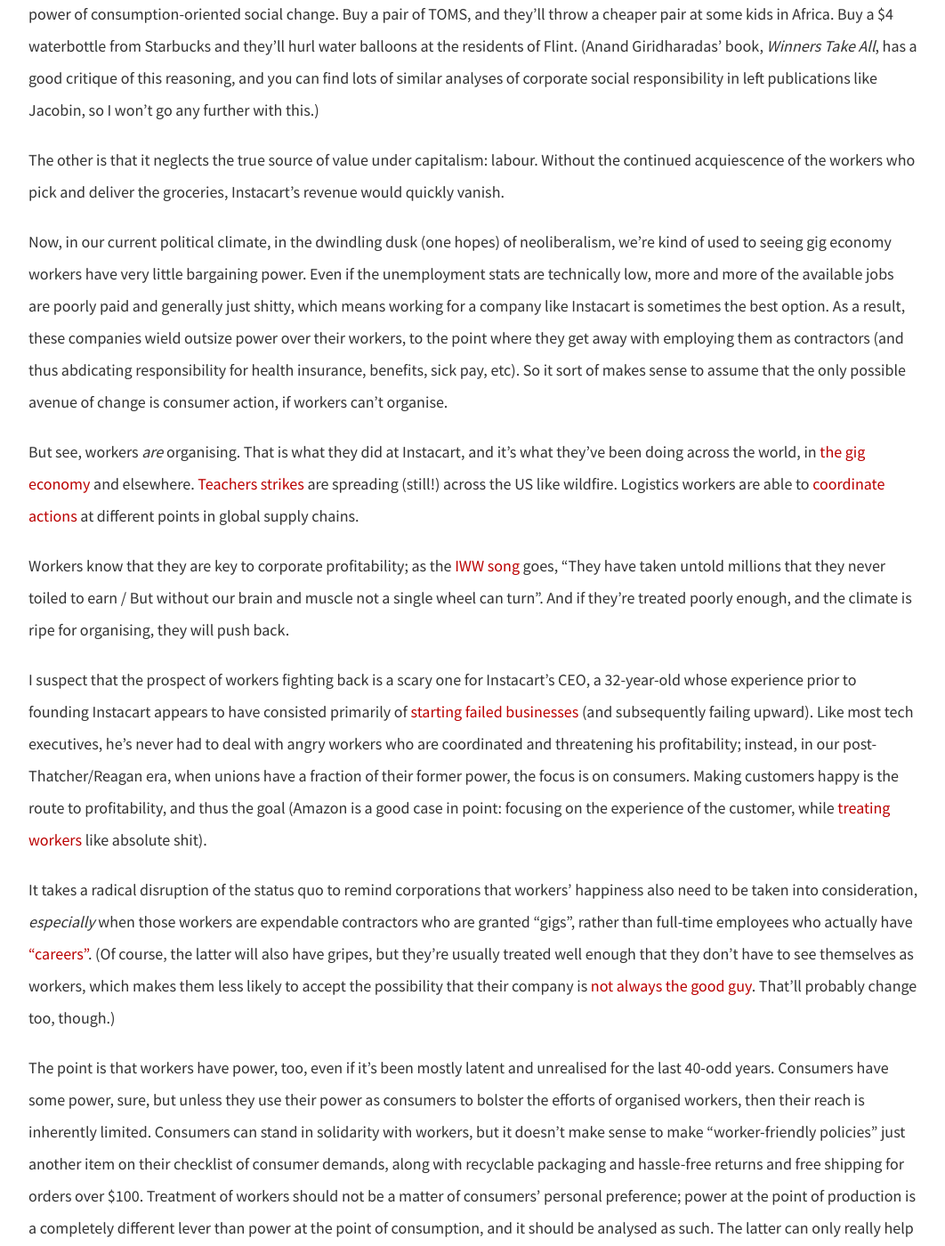
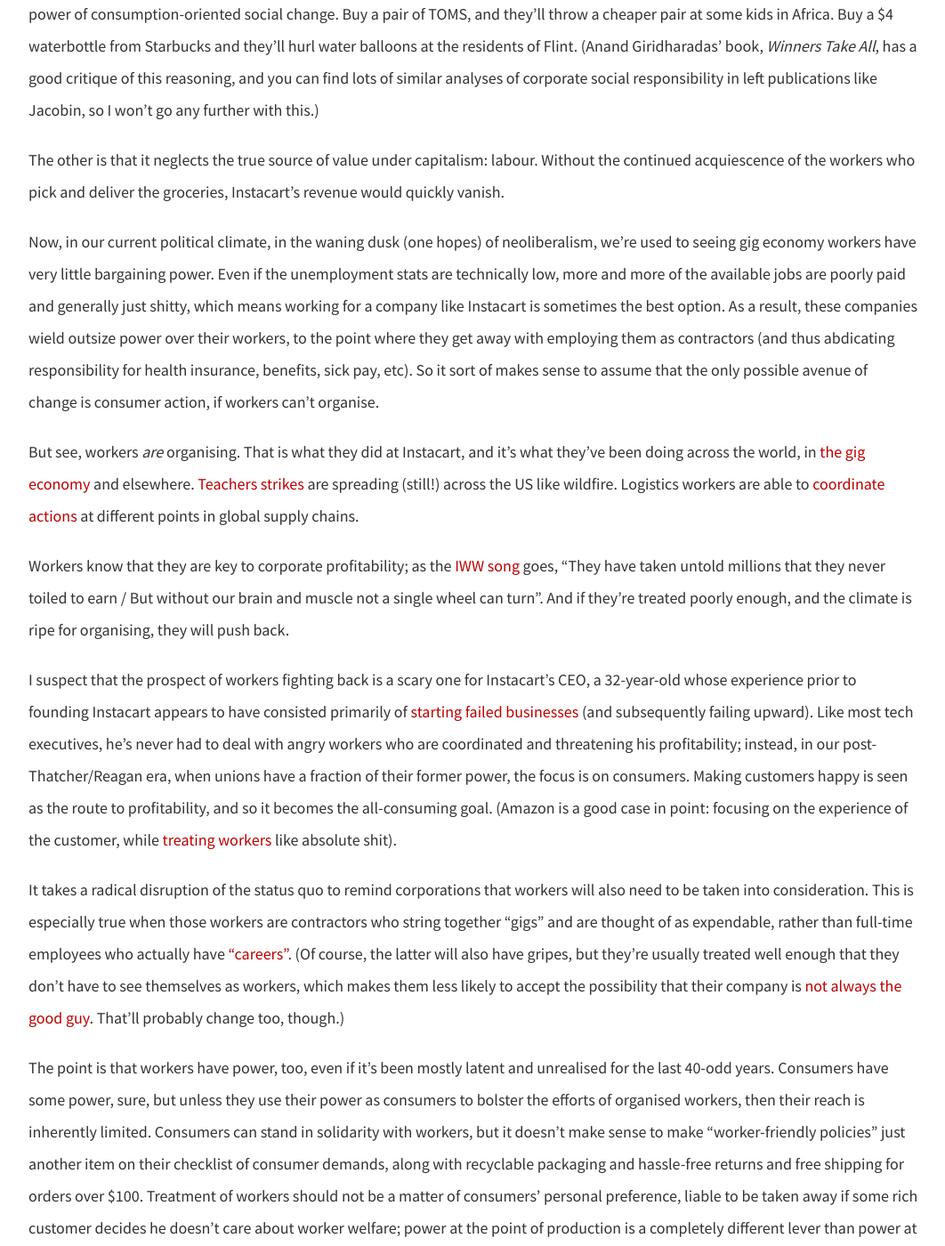
Before and after one commit to dellsystem/dellsystem.github.io, a Jekyll site: the page built from _posts/2019-2-7-fragments-38.md, in a window 1280 px wide and 1400 px high, scrolled down 2471 px. Shown: the whole window at 89% size, without its empty margins (108-1170 px from the left). Built offline with Jekyll 4.4.1, drawn with Linux system fonts in a browser that asks for light colours; some of the changed text lies outside the part shown.

Commit message:
Update fragments-38
more minor wording edits

```diff
--- a/_posts/2019-2-7-fragments-38.md
+++ b/_posts/2019-2-7-fragments-38.md
@@ -39,17 +39,17 @@ In any case, corporate solutions that are purportedly ethical are so milquetoast
 
 The other is that it neglects the true source of value under capitalism: labour. Without the continued acquiescence of the workers who pick and deliver the groceries, Instacart's revenue would quickly vanish.
 
-Now, in our current political climate, in the dwindling dusk (one hopes) of neoliberalism, we're kind of used to seeing gig economy workers have very little bargaining power. Even if the unemployment stats are technically low, more and more of the available jobs are poorly paid and generally just shitty, which means working for a company like Instacart is sometimes the best option. As a result, these companies wield outsize power over their workers, to the point where they get away with employing them as contractors (and thus abdicating responsibility for health insurance, benefits, sick pay, etc). So it sort of makes sense to assume that the only possible avenue of change is consumer action, if workers can't organise.
+Now, in our current political climate, in the waning dusk (one hopes) of neoliberalism, we're used to seeing gig economy workers have very little bargaining power. Even if the unemployment stats are technically low, more and more of the available jobs are poorly paid and generally just shitty, which means working for a company like Instacart is sometimes the best option. As a result, these companies wield outsize power over their workers, to the point where they get away with employing them as contractors (and thus abdicating responsibility for health insurance, benefits, sick pay, etc). So it sort of makes sense to assume that the only possible avenue of change is consumer action, if workers can't organise.
 
 But see, workers _are_ organising. That is what they did at Instacart, and it's what they've been doing across the world, in [the gig economy](https://notesfrombelow.org/tag/platform-capitalism) and elsewhere. [Teachers strikes](https://www.jacobinmag.com/2018/05/teacher-strikes-labor-movement-education) are spreading (still!) across the US like wildfire. Logistics workers are able to [coordinate actions](https://www.jacobinmag.com/2018/10/choke-points-logistics-industry-organizing-unions) at different points in global supply chains.
 
 Workers know that they are key to corporate profitability; as the [IWW song](https://en.wikipedia.org/wiki/Solidarity_Forever) goes, "They have taken untold millions that they never toiled to earn / But without our brain and muscle not a single wheel can turn". And if they're treated poorly enough, and the climate is ripe for organising, they will push back.
 
-I suspect that the prospect of workers fighting back is a scary one for Instacart's CEO, a 32-year-old whose experience prior to founding Instacart appears to have consisted primarily of [starting failed businesses](https://www.latimes.com/business/technology/la-fi-himi-apoorva-mehta-20170105-story.html) (and subsequently failing upward). Like most tech executives, he's never had to deal with angry workers who are coordinated and threatening his profitability; instead, in our post-Thatcher/Reagan era, when unions have a fraction of their former power, the focus is on consumers. Making customers happy is the route to profitability, and thus the goal (Amazon is a good case in point: focusing on the experience of the customer, while [treating workers](https://newsocialist.org.uk/beyond-taming-the-tech-giants/) like absolute shit).
+I suspect that the prospect of workers fighting back is a scary one for Instacart's CEO, a 32-year-old whose experience prior to founding Instacart appears to have consisted primarily of [starting failed businesses](https://www.latimes.com/business/technology/la-fi-himi-apoorva-mehta-20170105-story.html) (and subsequently failing upward). Like most tech executives, he's never had to deal with angry workers who are coordinated and threatening his profitability; instead, in our post-Thatcher/Reagan era, when unions have a fraction of their former power, the focus is on consumers. Making customers happy is seen as the route to profitability, and so it becomes the all-consuming goal. (Amazon is a good case in point: focusing on the experience of the customer, while [treating workers](https://newsocialist.org.uk/beyond-taming-the-tech-giants/) like absolute shit).
 
-It takes a radical disruption of the status quo to remind corporations that workers' happiness also need to be taken into consideration, _especially_ when those workers are expendable contractors who are granted "gigs", rather than full-time employees who actually have ["careers"](http://careers.instacart.com/). (Of course, the latter will also have gripes, but they're usually treated well enough that they don't have to see themselves as workers, which makes them less likely to accept the possibility that their company is [not always the good guy](posts/fragments-24). That'll probably change too, though.)
+It takes a radical disruption of the status quo to remind corporations that workers will also need to be taken into consideration. This is especially true when those workers are contractors who string together "gigs" and are thought of as expendable, rather than full-time employees who actually have ["careers"](http://careers.instacart.com/). (Of course, the latter will also have gripes, but they're usually treated well enough that they don't have to see themselves as workers, which makes them less likely to accept the possibility that their company is [not always the good guy](posts/fragments-24). That'll probably change too, though.)
 
-The point is that workers have power, too, even if it's been mostly latent and unrealised for the last 40-odd years. Consumers have some power, sure, but unless they use their power as consumers to bolster the efforts of organised workers, then their reach is inherently limited. Consumers can stand in solidarity with workers, but it doesn't make sense to make "worker-friendly policies" just another item on their checklist of consumer demands, along with recyclable packaging and hassle-free returns and free shipping for orders over $100. Treatment of workers should not be a matter of consumers' personal preference; power at the point of production is a completely different lever than power at the point of consumption, and it should be analysed as such. The latter can only really help workers in a sustainable way if it helps them build [associational power](http://considertheoctopus.blogspot.com/2009/04/types-of-class-power-in-beverly-silver.html), i.e., enhances their capacity to bargain as a class [in itself, for itself](https://www.counterpunch.org/2014/03/28/strikes-and-class-consciousness/).
+The point is that workers have power, too, even if it's been mostly latent and unrealised for the last 40-odd years. Consumers have some power, sure, but unless they use their power as consumers to bolster the efforts of organised workers, then their reach is inherently limited. Consumers can stand in solidarity with workers, but it doesn't make sense to make "worker-friendly policies" just another item on their checklist of consumer demands, along with recyclable packaging and hassle-free returns and free shipping for orders over $100. Treatment of workers should not be a matter of consumers' personal preference, liable to be taken away if some rich customer decides he doesn't care about worker welfare; power at the point of production is a completely different lever than power at the point of consumption, and it should be analysed as such. The latter can only really help workers in a sustainable way if it helps them build [associational power](http://considertheoctopus.blogspot.com/2009/04/types-of-class-power-in-beverly-silver.html), i.e., enhances their capacity to bargain as a class [in itself, for itself](https://www.counterpunch.org/2014/03/28/strikes-and-class-consciousness/).
 
 I hope DoorDash is paying attention to this, and that they're scared, too. These gig economy companies have come to depend on a pliant (or at least replaceable) reserve army of contract workers for too long, and have attained [dizzying valuations](https://newsocialist.org.uk/the-gig-economy/) premised on the continued severe extraction of their surplus value. [It's not going to last](/posts/fragments-17).
 
```
Also changed, not shown: other parts of _posts/2019-2-7-fragments-38.md (+3 -3 lines).
